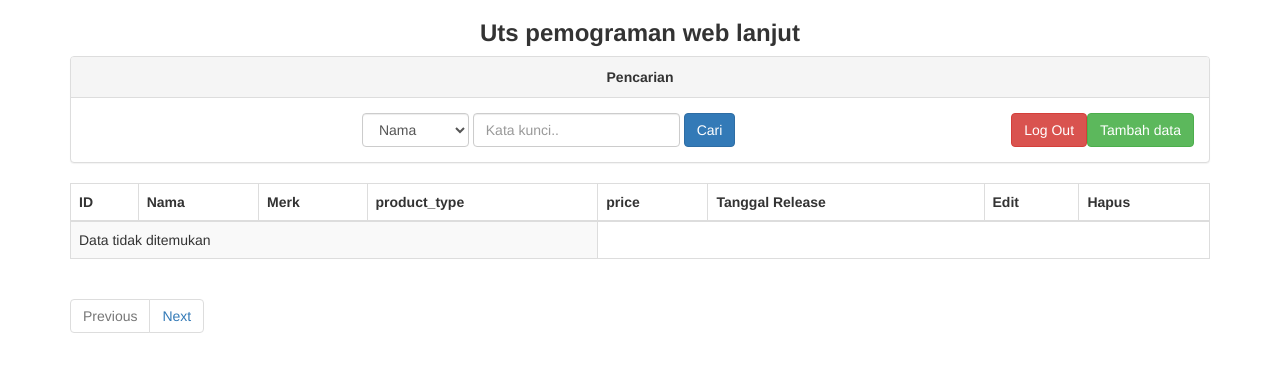
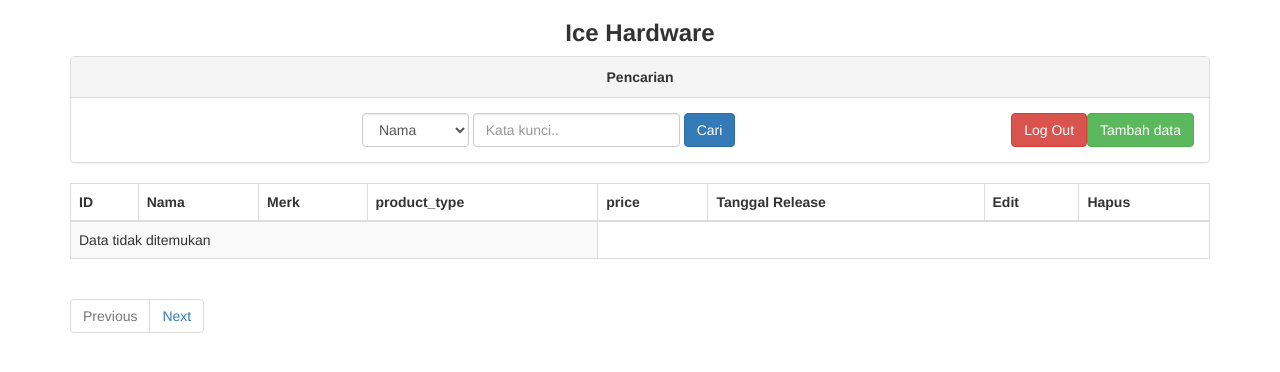
Before and after one commit to Rifaldlee/PWL, a PHP site: page /read.php in a window 1280 px wide. Shown: the top 372 px of the page. Run offline with PHP 8.4, Linux system fonts and the light colour scheme; the visitor is signed in with stand-in values (Sample User, id 1); data that the repository does not hold is empty.

Commit message:
finising

```diff
--- a/read.php
+++ b/read.php
@@ -20,7 +20,7 @@
 <body>
 <div class="container">
         <div align="center">
-            <h3><b>Uts pemograman web lanjut</b></h3>
+            <h3><b>Ice Hardware</b></h3>
         <div class="row" >
             <div class="col-md-12">
                 <div class="panel panel-default">
```
